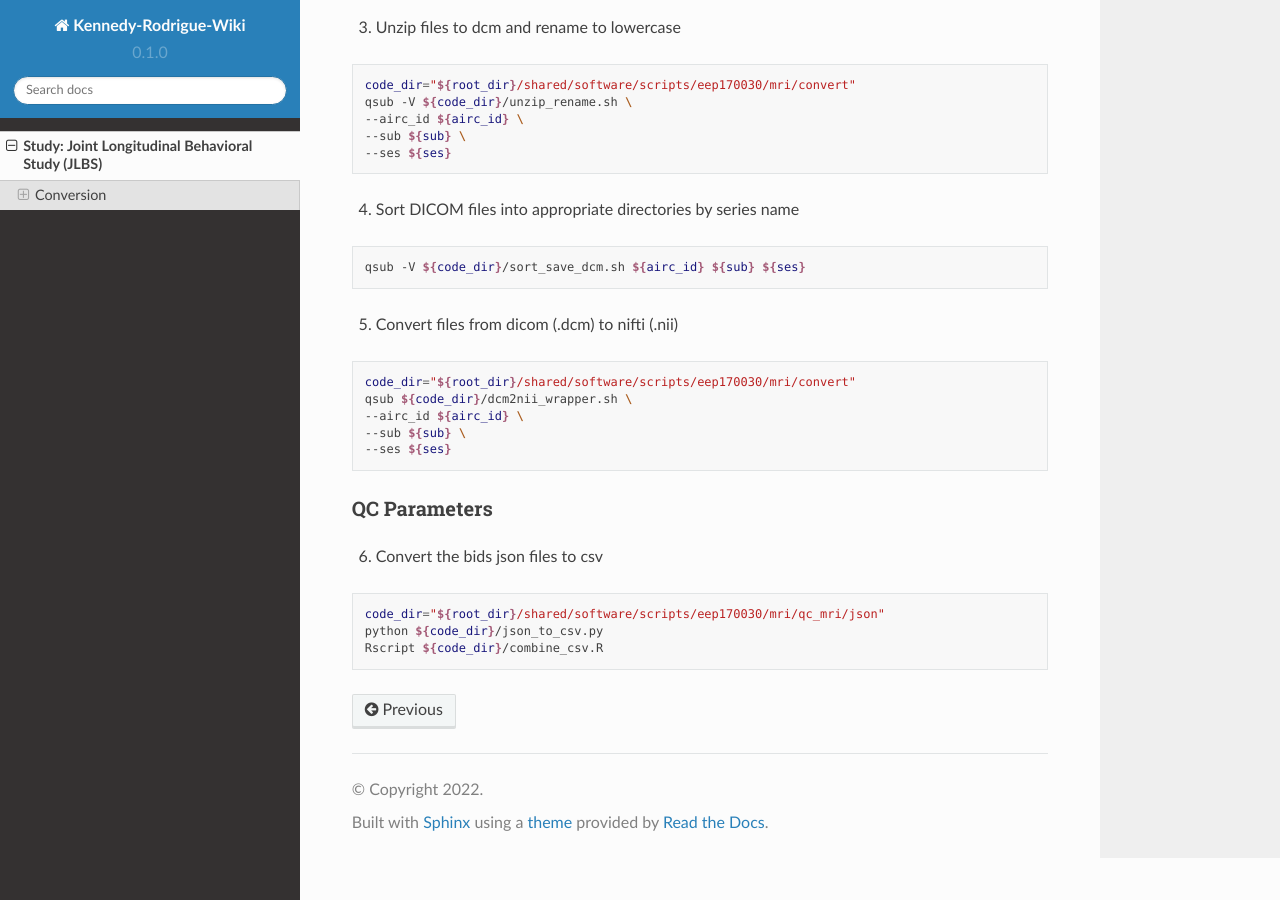
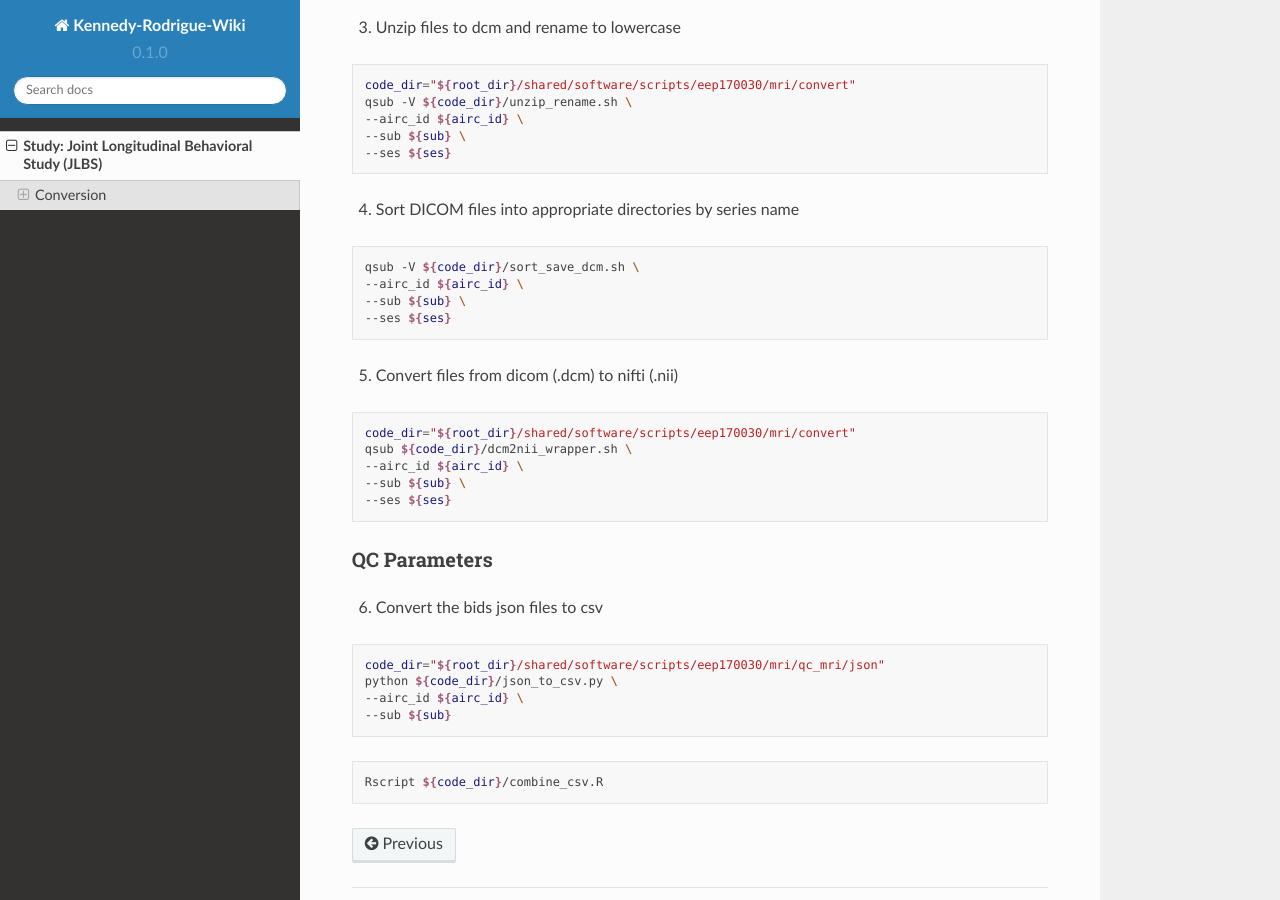
Before and after one commit to marcihorn/kennedy-rodrigue-wiki, a Sphinx documentation site: the page built from docs/source/study-jlbs/conversion.rst, in a window 1280 px wide and 900 px high, scrolled down 710 px. Built offline with Sphinx 7.4.7 and the Read the Docs theme 2.0.0, drawn with Linux system fonts in a browser that asks for light colours.

Commit message:
clean-up flags and code block

```diff
--- a/docs/source/study-jlbs/conversion.rst
+++ b/docs/source/study-jlbs/conversion.rst
@@ -52,7 +52,10 @@ Convert
 
 .. code:: bash
 
-   qsub -V ${code_dir}/sort_save_dcm.sh ${airc_id} ${sub} ${ses}
+   qsub -V ${code_dir}/sort_save_dcm.sh \
+   --airc_id ${airc_id} \
+   --sub ${sub} \
+   --ses ${ses}
 
 5. Convert files from dicom (.dcm) to nifti (.nii)
 
@@ -74,5 +77,10 @@ QC Parameters
 .. code:: bash
 
    code_dir="${root_dir}/shared/software/scripts/eep170030/mri/qc_mri/json"
-   python ${code_dir}/json_to_csv.py
+   python ${code_dir}/json_to_csv.py \
+   --airc_id ${airc_id} \
+   --sub ${sub}
+
+.. code:: bash
+
    Rscript ${code_dir}/combine_csv.R
```
